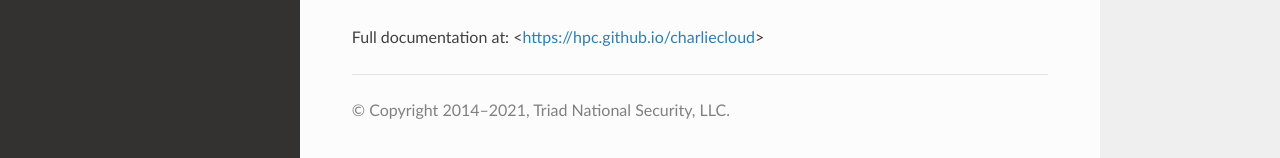
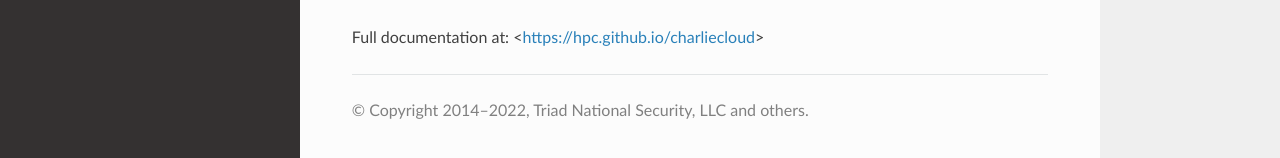
Before and after one commit to hpc/charliecloud, a Sphinx documentation site: the page built from doc/ch-checkns.rst, in a window 1280 px wide and 942 px high. Shown: the part 781-939 px from the top of the window. Built offline with Sphinx 7.4.7 and the Read the Docs theme 2.0.0, drawn with Linux system fonts in a browser that asks for light colours.

Commit message:
PR #1300: update copyright

```diff
--- a/README.rst
+++ b/README.rst
@@ -105,7 +105,7 @@ code. Please instead use the current number in the FAQ.
 Copyright and license
 ---------------------
 
-Charliecloud is copyright © 2014–2021 Triad National Security, LLC.
+Charliecloud is copyright © 2014–2022 Triad National Security, LLC and others.
 
 This software was produced under U.S. Government contract 89233218CNA000001
 for Los Alamos National Laboratory (LANL), which is operated by Triad National
--- a/doc/conf.py
+++ b/doc/conf.py
@@ -42,7 +42,7 @@ master_doc = 'index'
 
 # General information about the project.
 project = u'Charliecloud'
-copyright = u'2014–2021, Triad National Security, LLC'
+copyright = u'2014–2022, Triad National Security, LLC and others'
 
 # The version info for the project you're documenting, acts as replacement for
 # |version| and |release|, also used in various other places throughout the
```
Also changed, not shown: other parts of README.rst (+2 -2 lines).
